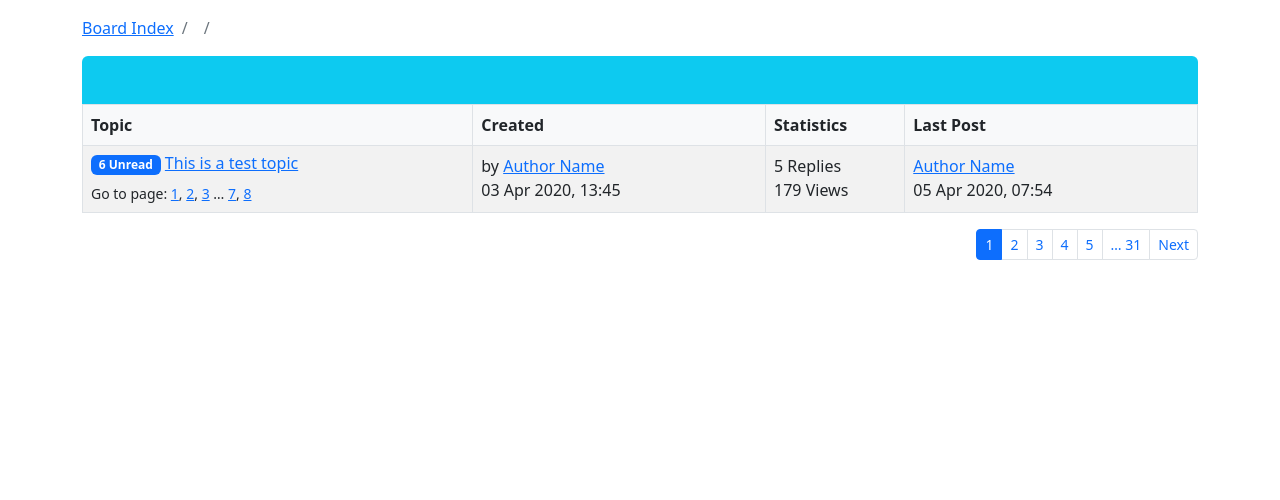
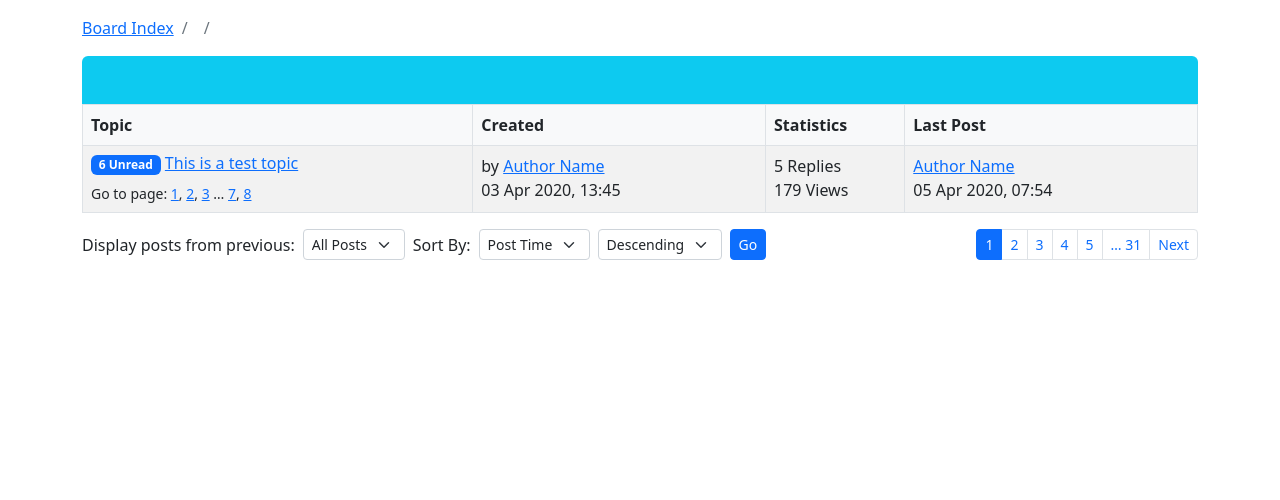
Before and after one commit to colinshin/DjangoForums, a Django app: template app/forum/templates/forum/forum-detail.html in a window 1280 px wide. Shown: the part 72-572 px from the top of the page. Run offline with Django 4.2, Linux system fonts and the light colour scheme; the template is opened without the code that fills it, so the values that code supplies are empty; some libraries are stand-ins or nearby versions.

Commit message:
Added filter and sorting mockup for forum posts

```diff
--- a/app/forum/templates/forum/forum-detail.html
+++ b/app/forum/templates/forum/forum-detail.html
@@ -84,6 +84,38 @@
 			</li>
 		</ol>
 	</nav>
+	<form class="d-md-flex align-items-md-center float-lg-start">
+		<div class="mb-2 mb-md-0 me-md-2">Display posts from previous:</div>
+		<div class="mb-2 mb-md-0 me-md-2">
+			<label class="visually-hidden" for="select-time">Time Period</label>
+			<select class="form-select form-select-sm" id="select-time">
+				<option value="all-posts" selected>All Posts</option>
+				<option value="day">1 Day</option>
+				<option value="week">1 Week</option>
+				<option value="month">1 Month</option>
+				<option value="year">1 Year</option>
+			</select>
+		</div>
+		<div class="mb-2 mb-md-0 me-md-2">Sort By:</div>
+		<div class="mb-2 mb-md-0 me-md-2">
+			<label class="visually-hidden" for="select-sort">Sort By</label>
+			<select class="form-select form-select-sm" id="select-sort">
+				<option value="author">Author</option>
+				<option value="post-time" selected>Post Time</option>
+				<option value="replies">Replies</option>
+				<option value="subject">Subject</option>
+				<option value="views">Views</option>
+			</select>
+		</div>
+		<div class="mb-2 mb-md-0 me-md-2">
+			<label class="visually-hidden" for="select-direction">Sort Direction</label>
+			<select class="form-select form-select-sm" id="select-direction">
+				<option value="ascending">Ascending</option>
+				<option value="descending" selected>Descending</option>
+			</select>
+		</div>
+		<button type="submit" class="btn btn-sm btn-primary">Go</button>
+	</form>
 </div>
 {% endblock %}
 
```
